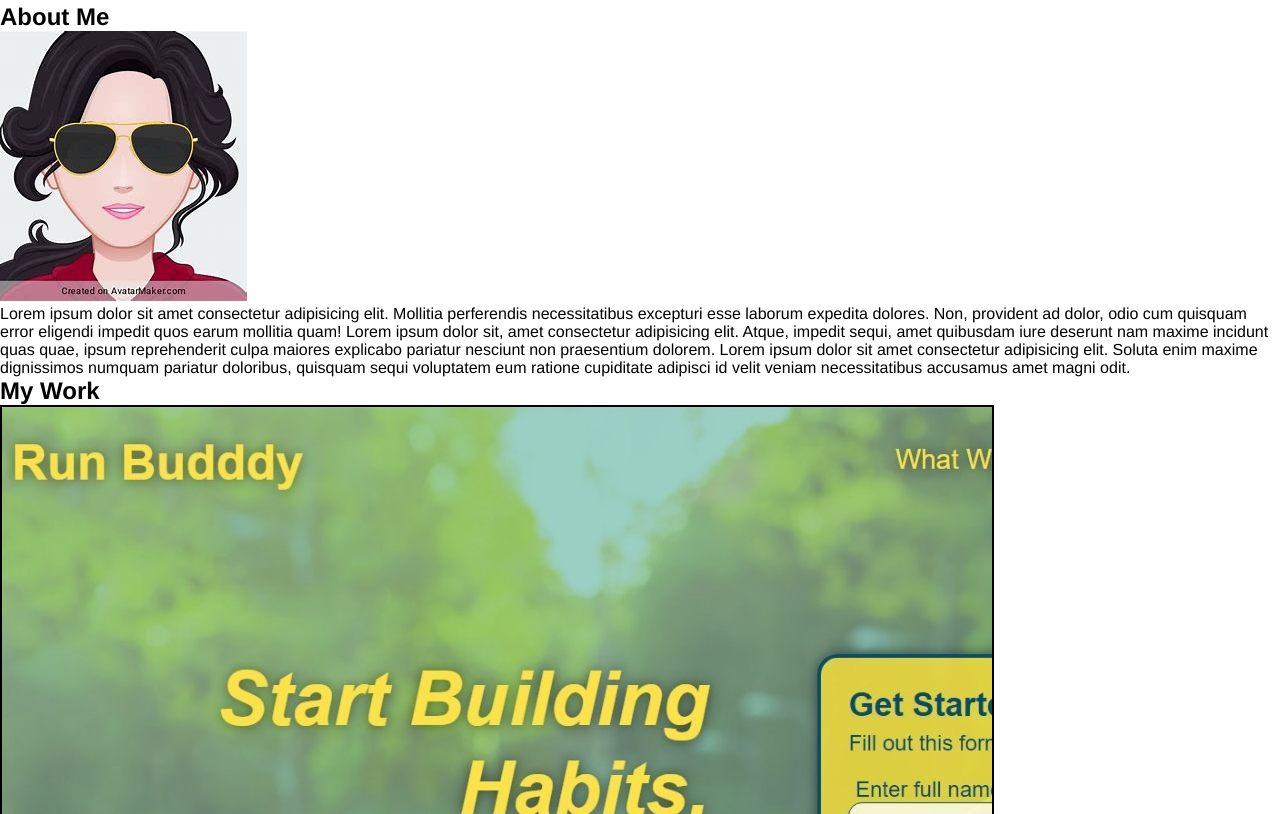
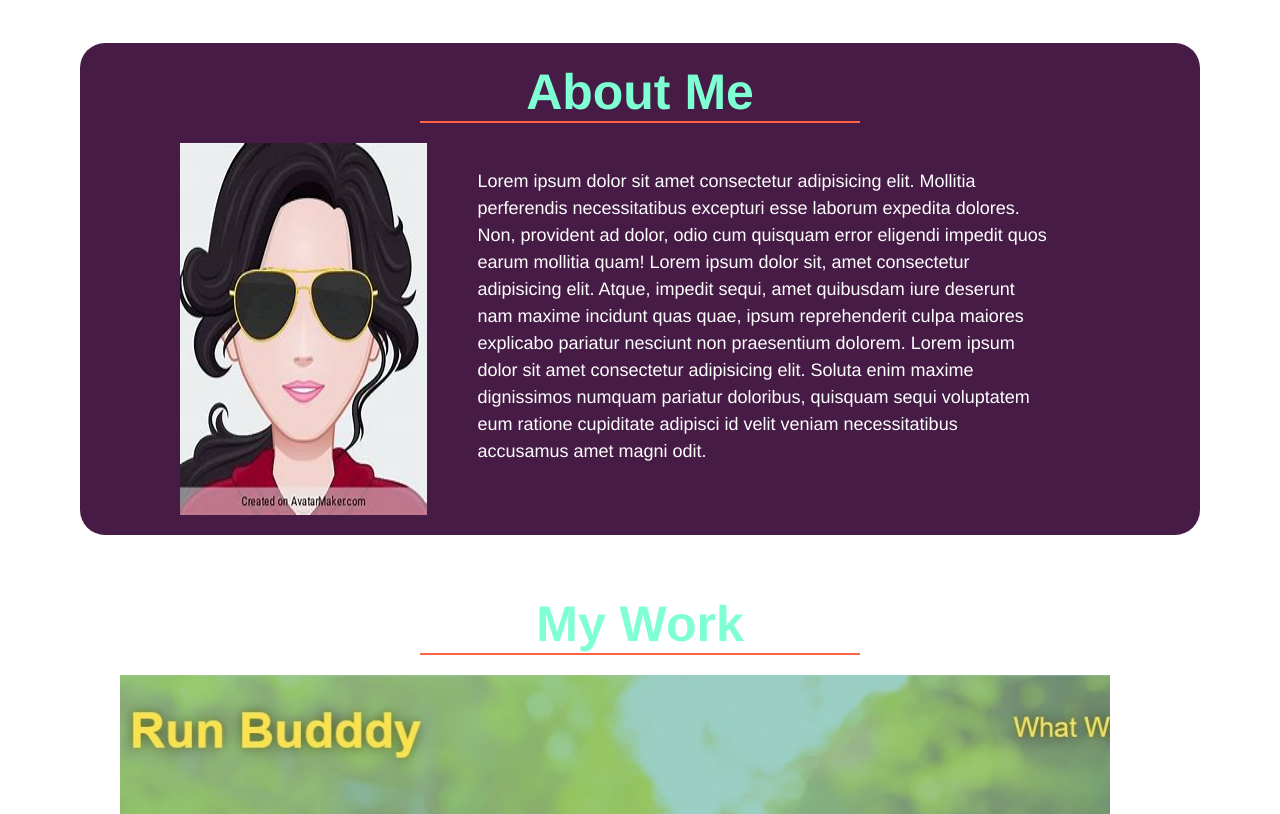
Before and after one commit to magical91/Portfolio, a plain HTML site: page index.html in a window 1280 px wide. Shown: the part 926-1740 px from the top of the page. Drawn offline with Linux system fonts and the light colour scheme.

Commit message:
added style to 'about me' section

```diff
--- a/assets/css/style.css
+++ b/assets/css/style.css
@@ -47,6 +47,7 @@ header nav ul li a {
     font-size: 1.40vw;
 }
 
+/* pseudo-class hover */
 header nav ul li a:hover {
     font-size: 1.50vw;
     color:aquamarine;
@@ -56,8 +57,48 @@ header nav ul li a:hover {
 /* end header styles */
 
 /* Image */
-div img {
+.hero img {
     max-width: 100%;
     height: auto;
     border: 2px solid black;
 }
+
+/* section styles */
+.content {
+    margin: 40px 80px;
+    padding: 20px 40px;
+}
+
+.section-title {
+    color: aquamarine;
+    font-size: 50px;
+    text-align: center;
+    border-bottom: double 2px tomato;
+    margin: 0 300px 20px 300px;
+}
+
+/* about me styles */
+.me {
+    background-color: rgb(70, 27, 70);
+    border-radius: 25px;
+}
+
+
+.about {
+    display: flex;
+    justify-content: space-evenly;
+    margin: 0 1%;
+}
+
+.about img {
+    margin: 0 50px;
+}
+
+.about p {
+    font-size: 18px;
+    color: white;
+    line-height: 1.5;
+    display: flex;
+    flex-wrap: wrap;
+    padding: 25px 100px 50px 0;
+}
--- a/index.html
+++ b/index.html
@@ -32,23 +32,25 @@
     </header>
 
     <!-- hero section -->
-    <div>
+    <div class="hero">
         <img src="./assets/images/tech.jpg" alt="Woman typing in her laptop" />
     </div>
     <!-- end hero section -->
 
     <!-- "About Me" section -->
-    <section id="about-me">
-        <h2>About Me</h2>
-        <img src="assets\images\mm.jpg" />
+    <section id="about-me" class="content me">
+        <h2 class="section-title">About Me</h2>
+        <div class="about">
+        <img src="assets\images\mm.jpg" alt="female avatar"/>
         <p>
             Lorem ipsum dolor sit amet consectetur adipisicing elit. Mollitia perferendis necessitatibus excepturi esse laborum expedita dolores. Non, provident ad dolor, odio cum quisquam error eligendi impedit quos earum mollitia quam! Lorem ipsum dolor sit, amet consectetur adipisicing elit. Atque, impedit sequi, amet quibusdam iure deserunt nam maxime incidunt quas quae, ipsum reprehenderit culpa maiores explicabo pariatur nesciunt non praesentium dolorem. Lorem ipsum dolor sit amet consectetur adipisicing elit. Soluta enim maxime dignissimos numquam pariatur doloribus, quisquam sequi voluptatem eum ratione cupiditate adipisci id velit veniam necessitatibus accusamus amet magni odit.
         </p>
+        </div>
     </section>
 
     <!-- "My Work" section -->
-    <section id="my-work">
-        <h2>My Work</h2>
+    <section id="my-work" class="content">
+        <h2 class="section-title">My Work</h2>
         <div class="my-work">
             <img src="assets\images\runbuddy.jpeg" />
         </div>
@@ -67,8 +69,8 @@
     </section>
 
     <!-- "Contact Me" section -->
-    <section id="contact-me">
-        <h2>Contact Me</h2>
+    <section id="contact-me" class="content">
+        <h2 class="section-title">Contact Me</h2>
         <a href="012-345-6789">012-345-6789</a>
         <a href="mailto:marissa.martinez91@gmail.com">marissa.martinez91@gmail.com</a>
         <a href="https://github.com/magical91">Github</a>
```
